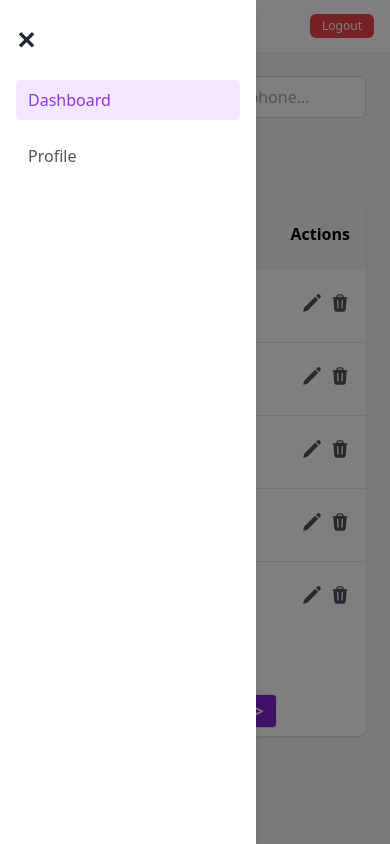
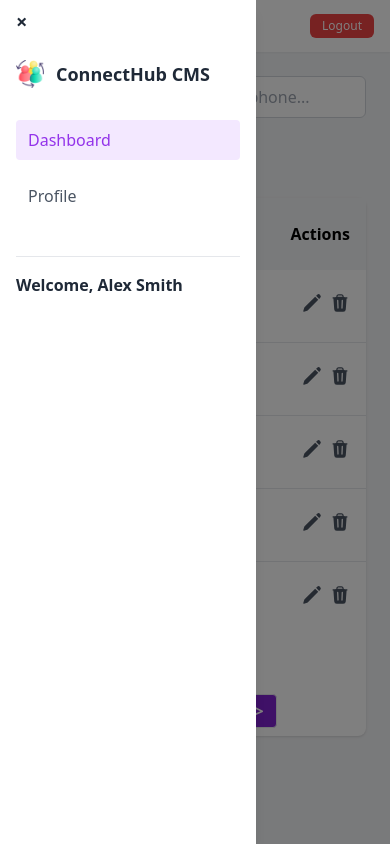
Before and after one commit to muhammadanascode/contact-management-frontend, a React (Create React App) app: page / in a window 390 px wide. Both pictures are taken after a click on the button 28 px from the left and 26 px from the top of the page. Built offline with nearby package versions, Linux system fonts and the light colour scheme.

Commit message:
feat: Add logo and welcome message to Sidebar component

```diff
--- a/src/components/Sidebar.js
+++ b/src/components/Sidebar.js
@@ -1,4 +1,5 @@
 import { NavLink } from "react-router-dom";
+import logo from '../assests/images/social-media.png';
 
 const Sidebar = ({ isOpen, onClose }) => {
     const handleNavClick = () => {
@@ -17,13 +18,26 @@ const Sidebar = ({ isOpen, onClose }) => {
 
             {/* Sidebar */}
             {isOpen && (
-                <div className="sm:hidden fixed left-0 top-0 h-full w-64 bg-white shadow-lg z-50 pt-6 px-4">
+                <div className="sm:hidden fixed left-0 top-0 h-full w-64 bg-white shadow-lg z-50 pt-2 px-4">
                     <button
-                        className="mb-6 text-gray-800 text-2xl font-bold"
+                        className="mb-6 text-gray-800 text-xl font-bold"
                         onClick={onClose}
                     >
-                        ✕
+                        &times;
                     </button>
+
+                    {/* Logo / App Name */}
+                    <div className="flex items-center gap-3 mb-8">
+                        <img
+                            src={logo}
+                            className="h-7 w-7 sm:h-10 sm:w-10 object-contain"
+                            alt="Logo"
+                        />
+                        <h1 className="text-base text-lg font-bold text-gray-800">
+                            ConnectHub CMS
+                        </h1>
+                    </div>
+
                     <nav className="flex flex-col gap-4">
                         <NavLink
                             to="/"
@@ -51,6 +65,13 @@ const Sidebar = ({ isOpen, onClose }) => {
                             Profile
                         </NavLink>
                     </nav>
+
+                    {/* Profile Section */}
+                    <div className="mt-10 border-t pt-4">
+                        <h2 className="text-md font-semibold mb-4 text-gray-800">
+                            Welcome, Alex Smith
+                        </h2>
+                    </div>
                 </div>
             )}
         </>
```
